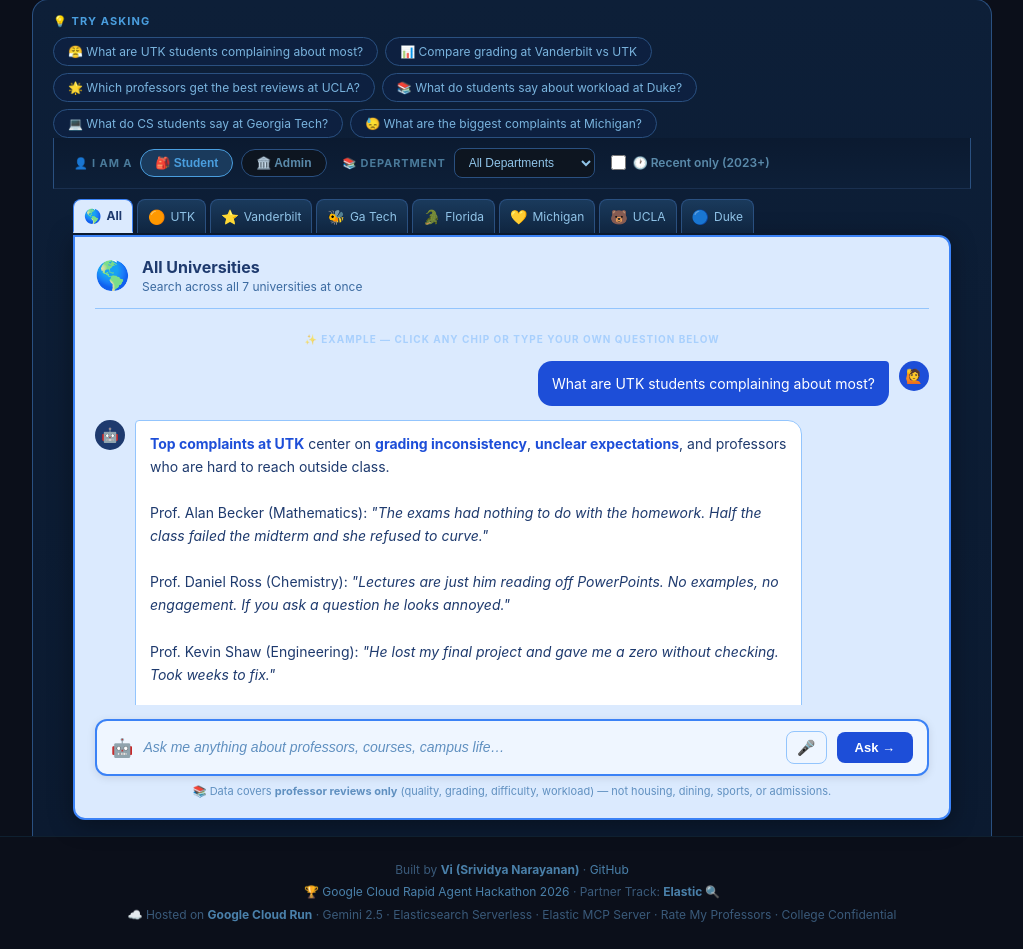
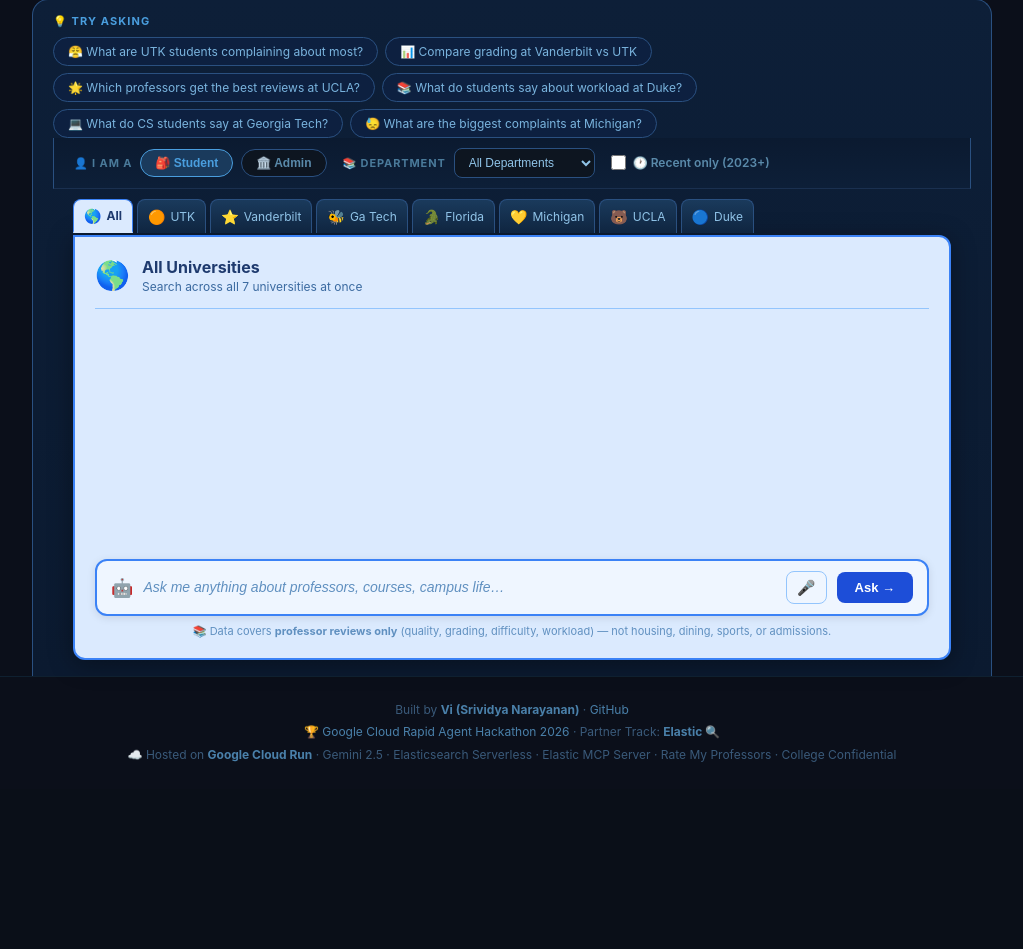
Before and after one commit to srivi19/campus-voice-agent, a Flask app: page / in a window 1280 px wide. Shown: the part 431-1380 px from the top of the page, without its empty margins (128-1151 px from the left). After the commit the page ends 1193 px from the top, so only its background shows below. Run offline with Flask 3, Linux system fonts and the light colour scheme.

Commit message:
Fix UI (restore full HTML, empty chat on load), update counts to 13192, add CC to README + architecture PDF

```diff
--- a/templates/index.html
+++ b/templates/index.html
@@ -327,18 +327,7 @@
       </div>
     </div>
 
-    <div class="chat-window" id="chatWindow">
-      <div class="example-label">✨ Example — click any chip or type your own question below</div>
-      <div class="msg user"><div class="avatar">🙋</div><div class="bubble">What are UTK students complaining about most?</div></div>
-      <div class="msg bot"><div class="avatar">🤖</div><div class="bubble">
-        <strong>Top complaints at UTK</strong> center on <strong>grading inconsistency</strong>, <strong>unclear expectations</strong>, and professors who are hard to reach outside class.<br><br>
-        Prof. Alan Becker (Mathematics): <em>"The exams had nothing to do with the homework. Half the class failed the midterm and she refused to curve."</em><br><br>
-        Prof. Daniel Ross (Chemistry): <em>"Lectures are just him reading off PowerPoints. No examples, no engagement. If you ask a question he looks annoyed."</em><br><br>
-        Prof. Kevin Shaw (Engineering): <em>"He lost my final project and gave me a zero without checking. Took weeks to fix."</em><br><br>
-        <strong>Pattern across 15+ reviews:</strong> Engineering and Chemistry have the most negative mentions. Students consistently flag professors who are unavailable outside class and courses where exams don't match the syllabus.
-        <button class="copy-btn" onclick="copyResponse(this)">📋 Copy</button>
-      </div></div>
-    </div>
+    <div class="chat-window" id="chatWindow"></div>
 
     <div class="input-row">
       <span class="robot-icon">🤖</span>
```
Also changed, not shown: make_architecture_pdf.py (+5 -8 lines), README.md, 1 other file.
